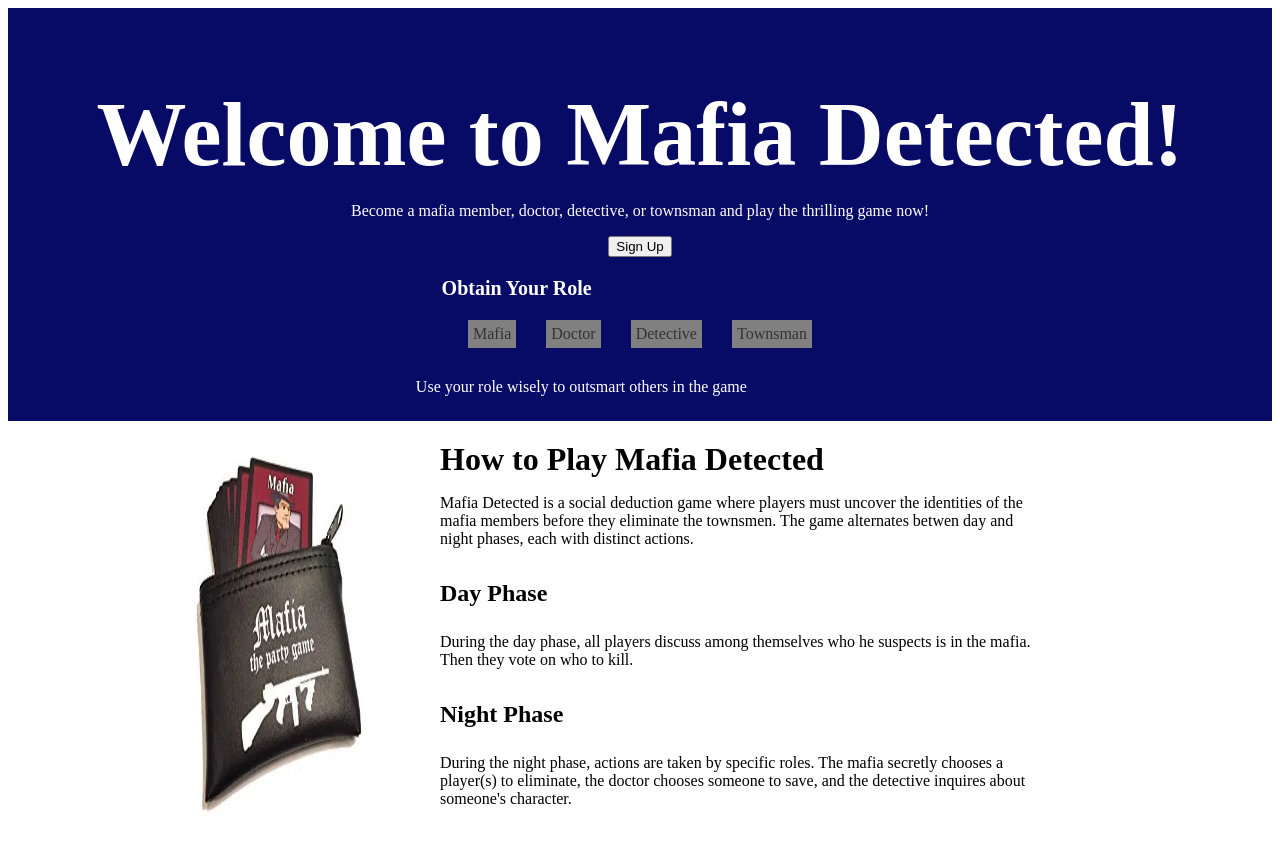
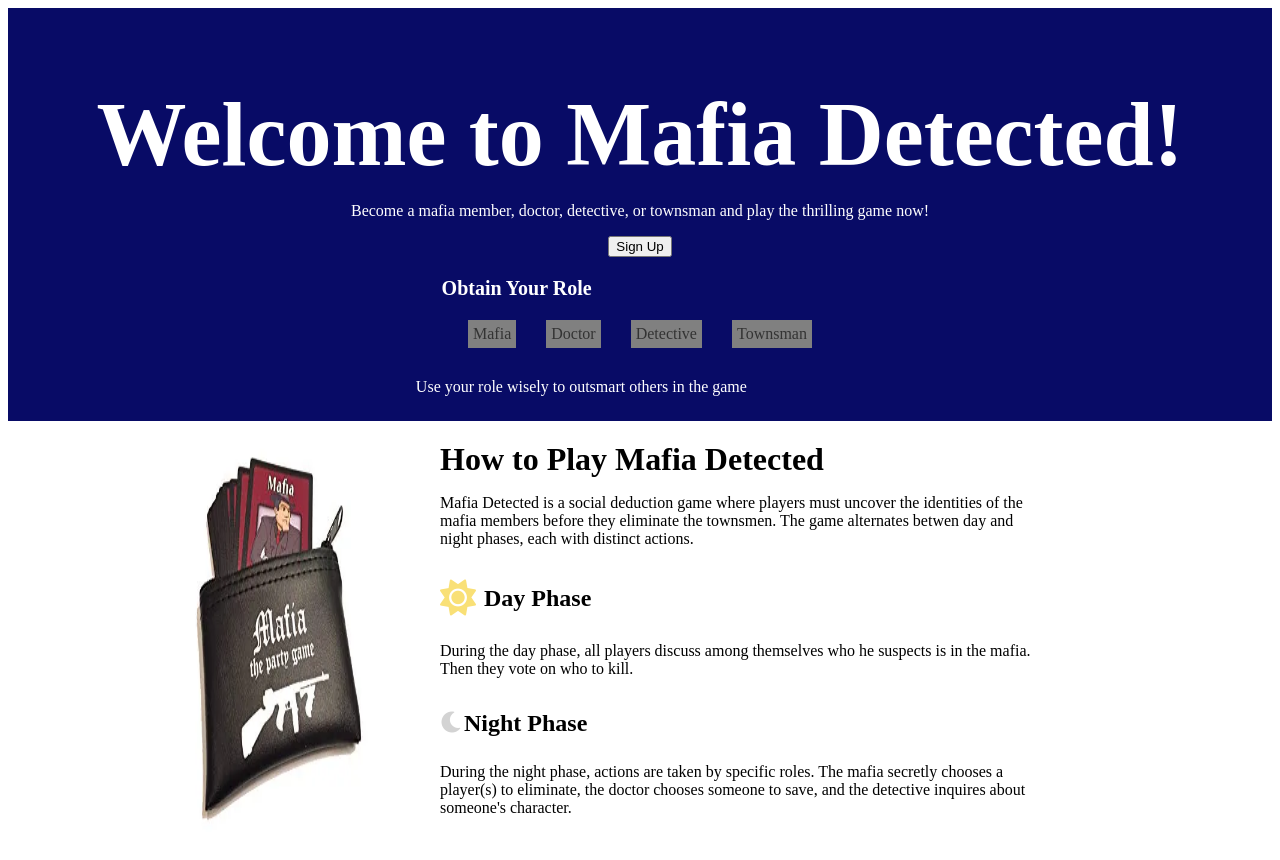
Before and after one commit to benj12/Mafia-Detected, a Vue app: page / in a window 1280 px wide. Built offline with nearby package versions, Linux system fonts and the light colour scheme.

Commit message:
Added icons by day and night phase

```diff
--- a/public/index.html
+++ b/public/index.html
@@ -5,6 +5,7 @@
     <meta http-equiv="X-UA-Compatible" content="IE=edge">
     <meta name="viewport" content="width=device-width,initial-scale=1.0">
     <link rel="icon" href="<%= BASE_URL %>favicon.ico">
+    <link rel="stylesheet" href="https://cdnjs.cloudflare.com/ajax/libs/font-awesome/6.0.0-beta3/css/all.min.css">
     <title><%= htmlWebpackPlugin.options.title %></title>
   </head>
   <body>
--- a/src/App.vue
+++ b/src/App.vue
@@ -7,9 +7,13 @@
         <div class="text-container">
           <h2>How to Play Mafia Detected</h2>
           <p>Mafia Detected is a social deduction game where players must uncover the identities of the mafia members before they eliminate the townsmen. The game alternates betwen day and night phases, each with distinct actions.</p>
-          <h1>Day Phase</h1>
+          <h1 class="day-phase">
+            <i class="fas fa-sun" style="color: #F9E076;"></i>Day Phase
+          </h1>
           <p>During the day phase, all players discuss among themselves who he suspects is in the mafia. Then they vote on who to kill.</p>
-          <h1>Night Phase</h1>
+          <h1>
+            <i class="fas fa-moon" style="color: #D3D3D3;"></i>Night Phase
+          </h1>
           <p>During the night phase, actions are taken by specific roles. The mafia secretly chooses a player(s) to eliminate, the doctor chooses someone to save, and the detective inquires about someone's character.</p>
         </div>
       </div>
@@ -91,9 +95,19 @@ h2 {
   /* margin-bottom: 20px; */
   /* Add spacing below the heading */
   font-size: 2em;
+  font: Avenir;
   /* Adjust heading size if needed */
 }
 
+.day-phase {
+  display: flex;
+  align-items: center;
+}
+
+.day-phase i {
+  margin-right: 8px;
+  font-size: 1.5em;
+}
 h1 {
   margin-bottom: 10px;
   font-size: 1.5em;
```
